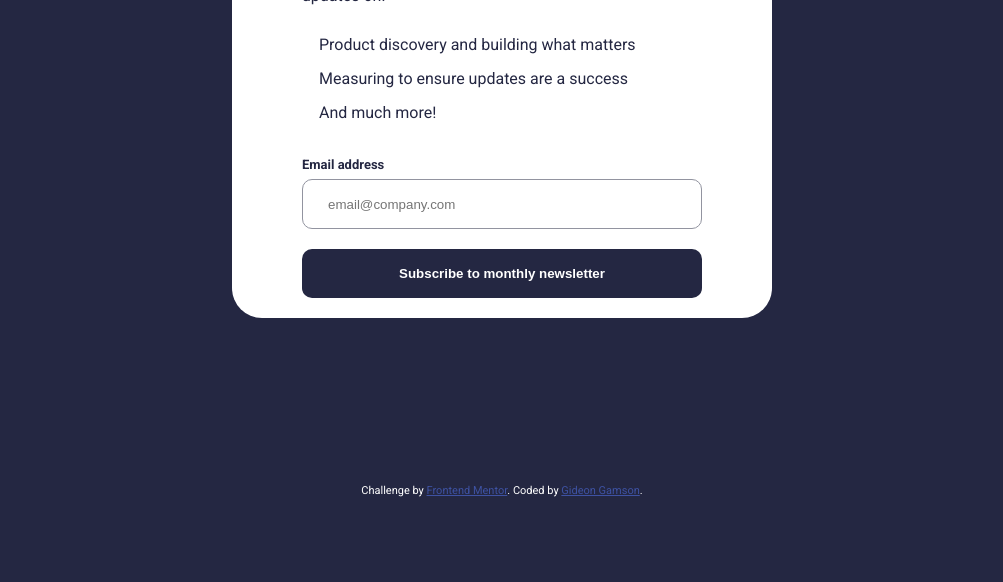
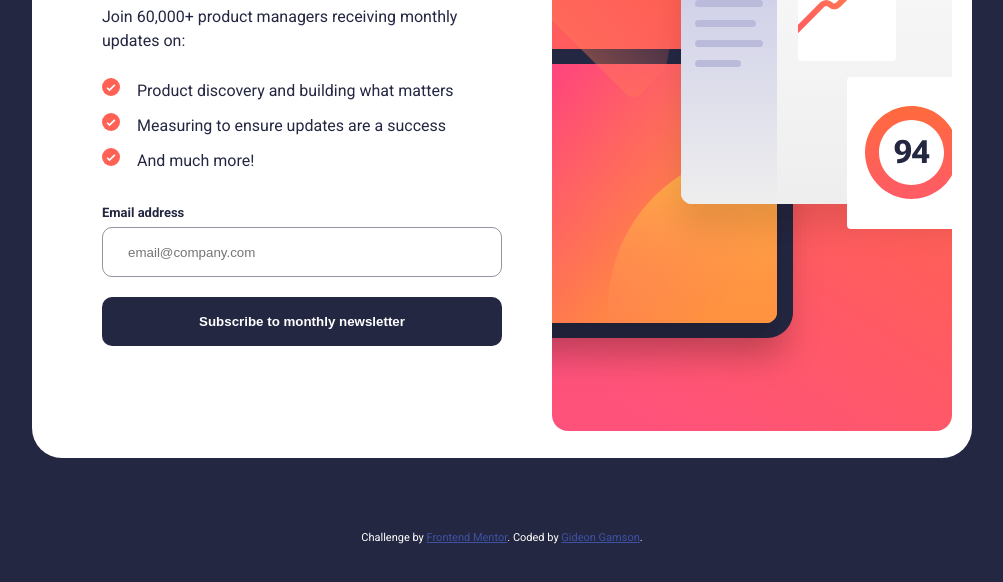
Before and after one commit to Gamson3/Newsletter-sign-up-with-success-message, a plain HTML site: page index.html in a window 1280 px wide. Shown: the part 218-800 px from the top of the page, without its empty margins (138-1141 px from the left). Drawn offline with Linux system fonts and the light colour scheme; the site is published under a folder, as on GitHub Pages, so addresses that start at the root find nothing.

Commit message:
Change image paths to relative paths without leading forward slash

```diff
--- a/index.html
+++ b/index.html
@@ -22,9 +22,9 @@
         <h2>Stay updated!</h2>
         <div class="info">
           <p>Join 60,000+ product managers receiving monthly updates on:</p>
-          <p><img src="/assets/images/icon-list.svg" alt=""> Product discovery and building what matters </p>
-          <p><img src="/assets/images/icon-list.svg" alt=""> Measuring to ensure updates are a success </p>
-          <p><img src="/assets/images/icon-list.svg" alt=""> And much more! </p>
+          <p><img src="assets/images/icon-list.svg" alt=""> Product discovery and building what matters </p>
+          <p><img src="assets/images/icon-list.svg" alt=""> Measuring to ensure updates are a success </p>
+          <p><img src="assets/images/icon-list.svg" alt=""> And much more! </p>
         </div>
         <div class="email-field">
           <div class="email-field-header">
@@ -38,7 +38,7 @@
       </form>
 
       <div class="image">
-        <img src="/assets/images/illustration-sign-up-desktop.svg" alt="">
+        <img src="assets/images/illustration-sign-up-desktop.svg" alt="">
       </div>
 
     </div>
@@ -46,7 +46,7 @@
 
   <!-- Success message start -->
     <div id="success-message" class="message success" style="display: none;">
-      <img src="/assets/images/icon-list.svg" alt="">
+      <img src="assets/images/icon-list.svg" alt="">
       <h2>Thanks for subscribing!</h2>
       <p>A confirmation email has been sent to <span id="success-email"></span>. Please open it and click the button inside to confirm your subscription.</p>
       <button id="dismiss-btn" onclick="dismissMessage()">Dismiss message</button>
```
